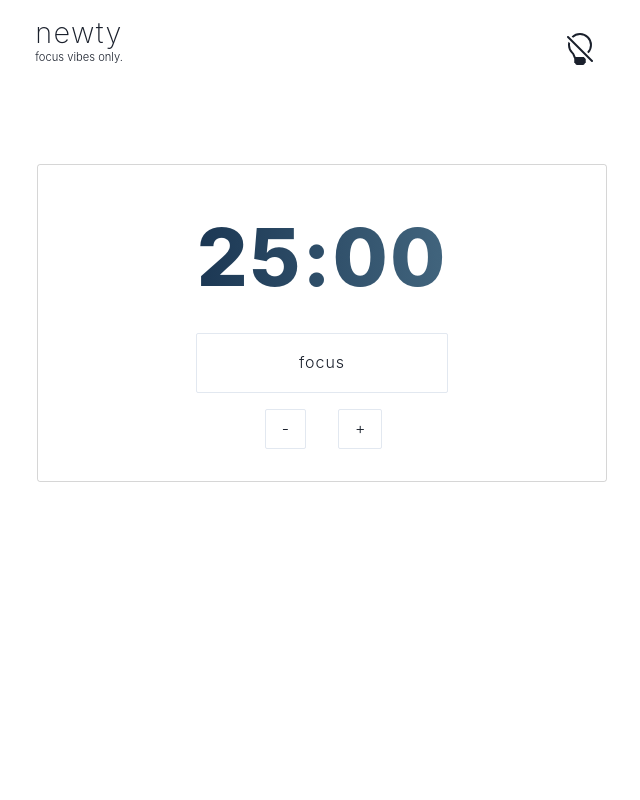
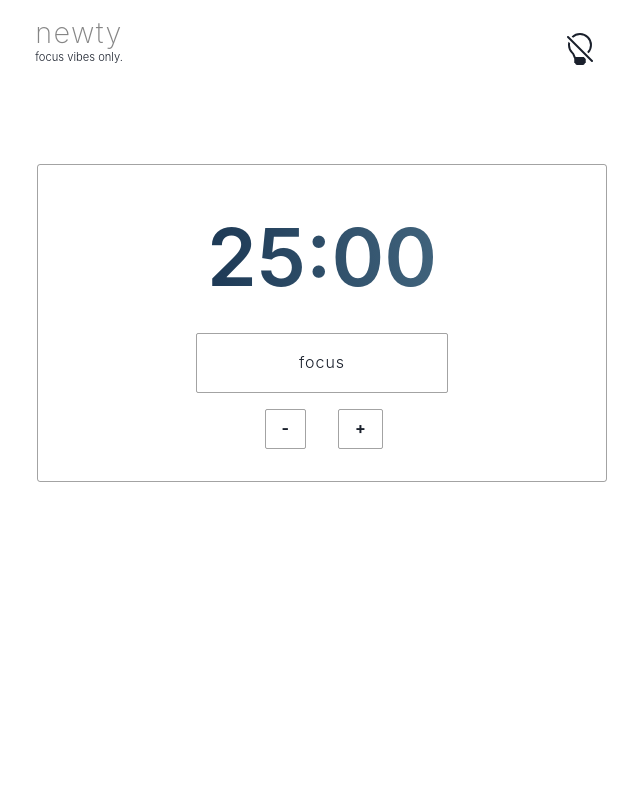
Before and after one commit to jeremiahcanlas/newty, a Next.js app: page / in a window 1280 px wide. Shown: the top 800 px of the page, without its empty margins (318-958 px from the left). Built offline with nearby package versions, Linux system fonts and the light colour scheme.

Commit message:
border color changed

```diff
--- a/components/Display.tsx
+++ b/components/Display.tsx
@@ -13,13 +13,19 @@ import Toggle from "./Toggle";
 
 const Display = () => {
   const { colorMode } = useColorMode();
+  const isDark = colorMode !== "light";
 
   return (
     <Container p="0">
       <Box lineHeight="1.2">
         <Stack direction="row" justifyContent={"space-between"} mt="1em">
           <Box px="1em">
-            <Text fontSize="1.8em" letterSpacing="1.4px" fontWeight={200}>
+            <Text
+              fontSize="1.8em"
+              letterSpacing="1.4px"
+              fontWeight={200}
+              color={isDark ? "#f7c2e6" : "blackAlpha.600"}
+            >
               newty
             </Text>
             <Stack direction="row" spacing="1px">
--- a/components/Timer.tsx
+++ b/components/Timer.tsx
@@ -1,4 +1,12 @@
-import { Button, Box, Container, useColorMode, Flex } from "@chakra-ui/react";
+import {
+  Button,
+  Box,
+  Container,
+  useColorMode,
+  Flex,
+  Text,
+  Icon,
+} from "@chakra-ui/react";
 import { useState, useEffect } from "react";
 import { useDispatch, useSelector } from "react-redux";
 import {
@@ -8,13 +16,15 @@ import {
   pauseTime as stopTime,
   toggleStatus,
 } from "../redux/reducers/time";
+import { RiStarSFill } from "react-icons/ri";
 
 const Timer = () => {
-  const { minutes, seconds, status, active, paused } = useSelector(
+  const { minutes, seconds, status, active, stars, paused } = useSelector(
     (state: any) => state.timeReducer
   );
   const dispatch = useDispatch();
   const { colorMode } = useColorMode();
+  const isDark = colorMode !== "light";
 
   const [audio, setAudio]: any = useState(null);
   const [int, setInt] = useState("");
@@ -90,23 +100,23 @@ const Timer = () => {
     >
       <Container
         border="solid 1px"
-        borderColor={
-          colorMode === "light" ? "blackAlpha.300" : "whiteAlpha.300"
-        }
+        borderColor={isDark ? "whiteAlpha.400" : "blackAlpha.500"}
         borderRadius="3px"
         p="2em"
       >
+        {/* <Container>
+          <Text>Focus Stars:</Text>
+        </Container> */}
         <Box
           textAlign={"center"}
           bgGradient={
-            colorMode === "light"
+            !isDark
               ? "linear(to-r,#08203e,#557c93)"
               : "linear(to-l, #f7c2e6,#f7c2e6)"
           }
           bgClip="text"
           fontSize="5rem"
-          letterSpacing="2px"
-          fontWeight="800"
+          fontWeight="600"
         >
           {min}:{sec}
         </Box>
@@ -116,6 +126,7 @@ const Timer = () => {
             <>
               <Button
                 height="60px"
+                borderColor={isDark ? "whiteAlpha.400" : "blackAlpha.500"}
                 width="50%"
                 onClick={countDown}
                 variant="outline"
@@ -141,11 +152,14 @@ const Timer = () => {
                     {minutes > 5 && (
                       <Button
                         borderRadius="2px"
+                        borderColor={
+                          isDark ? "whiteAlpha.400" : "blackAlpha.500"
+                        }
                         mr="1em"
                         onClick={subtractTime}
                         _focus={{ outline: "none" }}
                         variant="outline"
-                        fontWeight={300}
+                        fontWeight={700}
                       >
                         -
                       </Button>
@@ -155,11 +169,14 @@ const Timer = () => {
                     {minutes < 60 && (
                       <Button
                         borderRadius="2px"
+                        borderColor={
+                          isDark ? "whiteAlpha.400" : "blackAlpha.500"
+                        }
                         ml="1em"
                         onClick={addTime}
                         _focus={{ outline: "none" }}
                         variant="outline"
-                        fontWeight={300}
+                        fontWeight={700}
                       >
                         +
                       </Button>
@@ -171,6 +188,7 @@ const Timer = () => {
           ) : (
             <Button
               borderRadius="2px"
+              borderColor={isDark ? "whiteAlpha.400" : "blackAlpha.500"}
               height="60px"
               width="50%"
               letterSpacing="1px"
--- a/redux/reducers/time.tsx
+++ b/redux/reducers/time.tsx
@@ -1,10 +1,15 @@
 import { createSlice } from "@reduxjs/toolkit";
+
+// let focusMins = 25;
+// let restMins = 15;
+// let seconds = 0;
 
 const initialState: any = {
   minutes: 25,
   seconds: 0,
   active: false,
   counter: 1,
+  stars: 0,
   paused: false,
 };
 
@@ -38,6 +43,7 @@ export const timeSlice = createSlice({
     },
     toggleStatus: (state) => {
       // toggles to rest after focus status vice versa
+      //initial mode
       if (state.status === "rest") {
         return {
           ...state,
@@ -49,6 +55,7 @@ export const timeSlice = createSlice({
       }
 
       //resets counter after 3 focus status giving the user a longer break, this could be customized
+      //big rest
       if (state.status === "focus" && state.counter >= 3) {
         return {
           ...state,
@@ -60,6 +67,7 @@ export const timeSlice = createSlice({
         };
       }
 
+      //small rest
       return {
         ...state,
         minutes: 5,
@@ -67,6 +75,7 @@ export const timeSlice = createSlice({
         status: "rest",
         active: false,
         counter: state.counter + 1,
+        stars: state.stars + 1,
       };
     },
     removeTime: () => {
```
